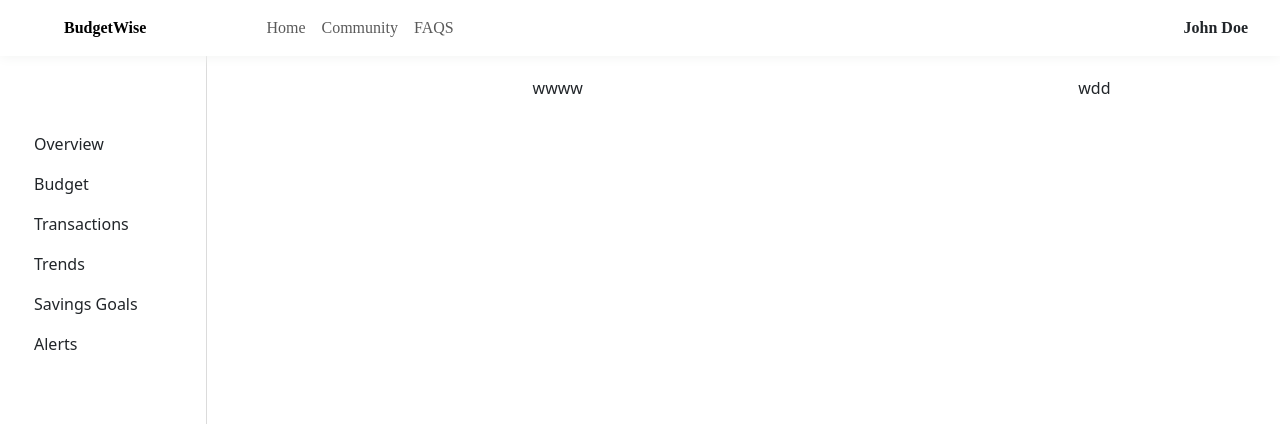
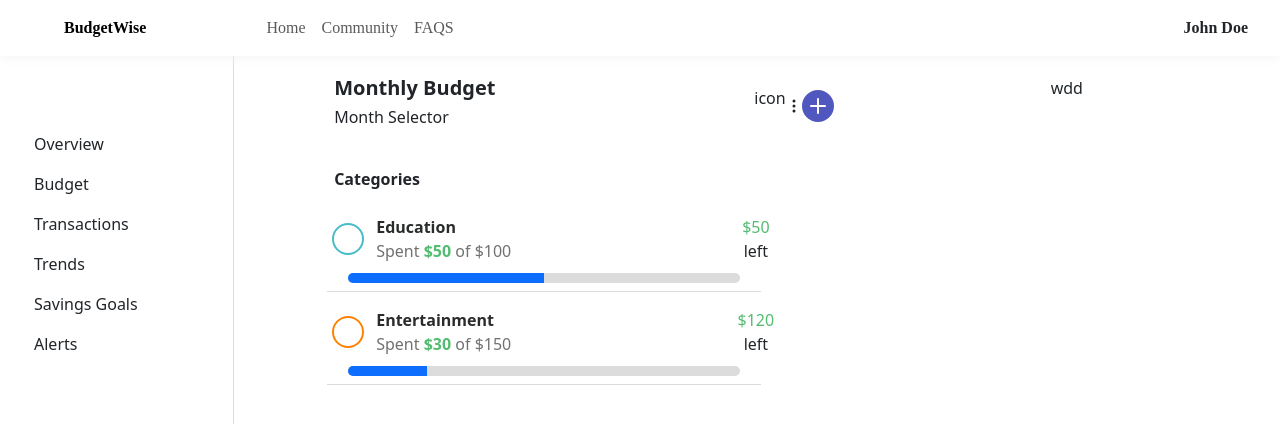
Before and after one commit to NoahKKA/Intern-Challenge-for-Budgetwise, a React (Create React App) app: page / in a window 1280 px wide. Shown: the top 424 px of the page. Built offline with nearby package versions, Linux system fonts and the light colour scheme.

Commit message:
added middle sector.  Finished the categories section and did infastructre for the top row.  Still need to add styling to top row and icons.

```diff
--- a/package.json
+++ b/package.json
@@ -9,6 +9,7 @@
     "bootstrap": "^5.3.2",
     "react": "^18.2.0",
     "react-bootstrap": "^2.9.1",
+    "react-bootstrap-icons": "^1.10.3",
     "react-dom": "^18.2.0",
     "react-scripts": "5.0.1",
     "web-vitals": "^2.1.4"
--- a/src/App.css
+++ b/src/App.css
@@ -16,7 +16,7 @@
 }
 
 .main-column {
-  flex: 4;
+  flex: 3;
   padding: 20px;
 }
 
--- a/src/componets/mainColumn.js
+++ b/src/componets/mainColumn.js
@@ -1,7 +1,114 @@
-export default function MainColumn(){
-    return(
-        <div className="main-column">
-            wwww
-        </div>
-    )
+import React from "react";
+import { Circle, PlusCircleFill, ThreeDotsVertical } from "react-bootstrap-icons";
+import { ProgressBar, Row, Col } from "react-bootstrap";
+
+export default function YourComponent() {
+  const data = [
+    {
+      icon: "Circle",
+      category: "Education",
+      spent: 50,
+      max: 100,
+      color: "#47BCC7",
+    },
+    {
+      icon: "icon2",
+      category: "Entertainment",
+      spent: 30,
+      max: 150,
+      color: "#FE8300",
+    },
+  ];
+
+  return (
+    <div className="main-column">
+      <Row className="top-row">
+        <Col xs={12} md={6}>
+          <div
+            className="monthly-budget"
+            style={{ paddingLeft: "80px", textAlign: "start" }}
+          >
+            <h5 style={{ fontWeight: "bold" }}>Monthly Budget </h5>
+            <h6 className="month-selector">Month Selector</h6>
+          </div>
+        </Col>
+        <Col
+          xs={12}
+          md={6}
+          className="d-flex align-items-center justify-content-end"
+        >
+          <p>icon</p>
+          <ThreeDotsVertical size={16}/>
+          <PlusCircleFill color="#5057BE" size={32}/>
+        </Col>
+      </Row>
+      <div
+        style={{
+          textAlign: "start",
+          paddingLeft: "80px",
+          marginTop: "2rem",
+          fontWeight: "bold",
+        }}
+      >
+        Categories
+      </div>
+      <div className="mt-4">
+        {data.map((item, index) => (
+          <div key={index}>
+            <Row className="align-items-center mt-3">
+              {/* First Column with Icon */}
+              <Col xs="auto" style={{ paddingLeft: "90px" }}>
+                <Circle color={item.color} size={32} />
+              </Col>
+
+              {/* Second Column with Category and Spent */}
+              <Col xs={6} style={{ padding: "0" }}>
+                <div style={{ textAlign: "start" }}>
+                  <div style={{ color: "#2A2B2B", fontWeight: "bold" }}>
+                    {item.category}
+                  </div>
+                  <div style={{ color: "#717170" }}>
+                    Spent{" "}
+                    <span style={{ color: "#53BC70", fontWeight: "bold" }}>
+                      ${item.spent}
+                    </span>{" "}
+                    of ${item.max}
+                  </div>
+                </div>
+              </Col>
+
+              {/* Third Column with $ and Left */}
+              <Col xs={6} style={{ width: "25%" }}>
+                <div style={{ paddingLeft: "5px" }}>
+                  <div style={{ color: "#53BC70" }}>
+                    ${item.max - item.spent}
+                  </div>
+                  <div>left</div>
+                </div>
+              </Col>
+            </Row>
+            <div
+              style={{
+                borderBottom: "1px solid #DDDCDC",
+                width: "75%",
+                margin: "0 auto",
+                marginTop: "10px",
+                paddingBottom: "8px",
+              }}
+              className="d-flex justify-content-center"
+            >
+              <ProgressBar
+                now={(item.spent / item.max) * 100}
+                style={{
+                  width: "90%",
+                  backgroundColor: "#DDDCDC",
+                  height: "10px",
+                }}
+              />
+            </div>
+          </div>
+        ))}
+      </div>
+    </div>
+  );
 }
```
Also changed, not shown: 1 other file (tests, documents, lock files or other folders).
